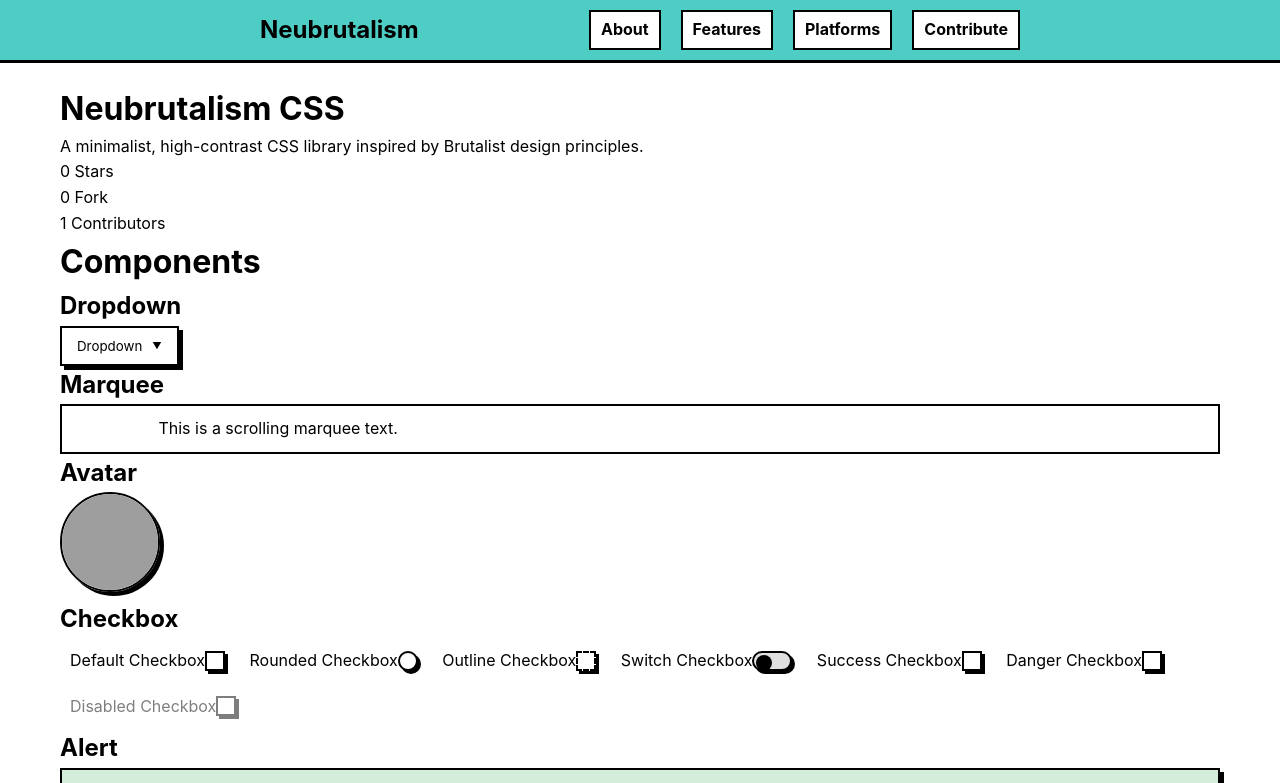
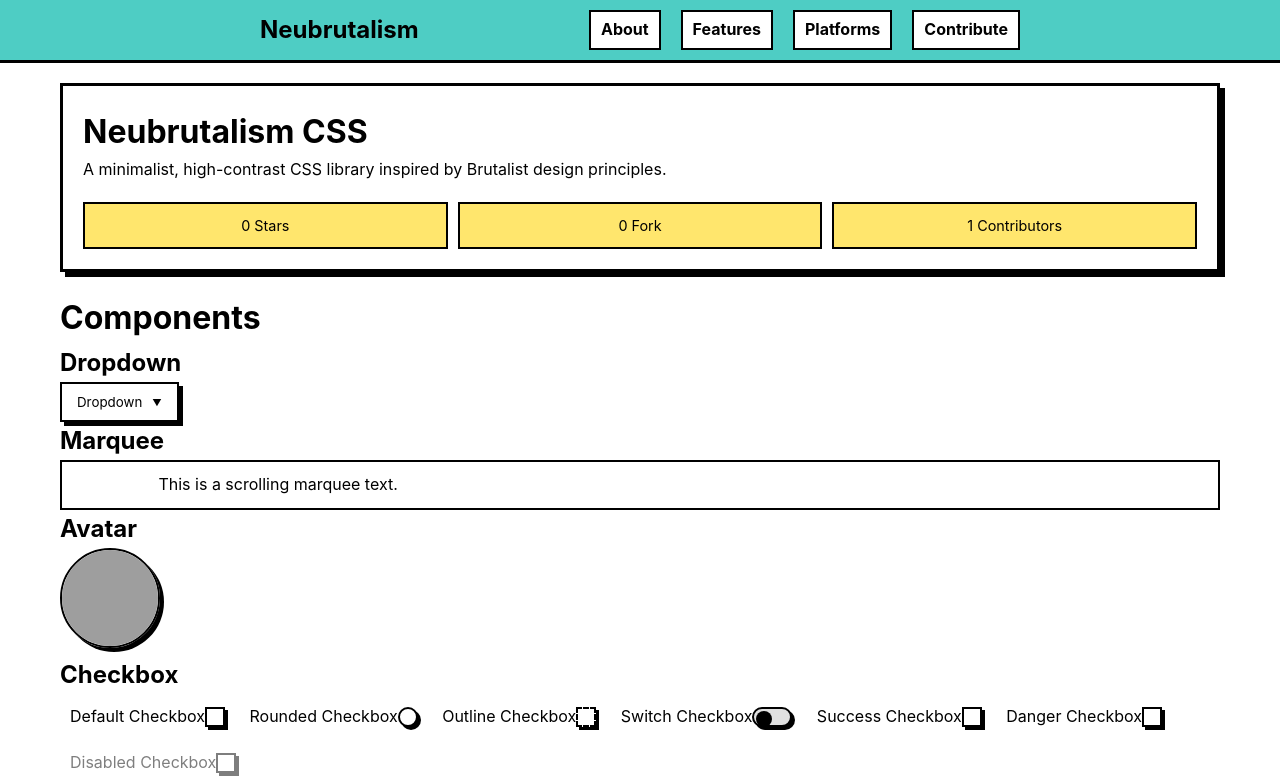
Before and after one commit to codinginbarn/Neubrutalism, a plain HTML site: page index.html in a window 1280 px wide. Shown: the top 783 px of the page. Drawn offline with Linux system fonts and the light colour scheme; grey boxes are pictures that could not be loaded.

Commit message:
Neu box css

```diff
--- a/neubrutalism.css
+++ b/neubrutalism.css
@@ -106,6 +106,16 @@ body {
  .mobile-menu-button {
   display: block;
  }
+
+ .stats {
+ gap: 5px;
+ }
+
+.stat-item {
+ min-width: 100px;
+ padding: 8px;
+ font-size: 0.8rem;
+}
 }
 
 /* Button */
@@ -777,6 +787,40 @@ body {
  margin-bottom: 15px;
 }
 
+/* Neu Box - Stats */
+.neu-box {
+ background-color: #fff;
+ border: 3px solid #000;
+ box-shadow: 5px 5px 0px #000;
+ padding: 20px;
+ margin-bottom: 20px;
+ transition: all 0.3s ease;
+}
+
+.neu-box:hover {
+ transform: translate(-5px, -5px);
+ box-shadow: 10px 10px 0px #000;
+}
+
+.stats {
+ display: flex;
+ gap: 10px;
+ margin-top: 20px;
+ flex-wrap: wrap;
+}
+
+.stat-item {
+ background-color: #ffe66d;
+ padding: 10px;
+ border: 2px solid #000;
+ flex: 1;
+ text-align: center;
+ min-width: 120px;
+ word-break: break-word;
+ font-size: 0.9rem;
+}
+
+
 /* Utility Classes */
 .nb-flex {
  display: flex;
```
